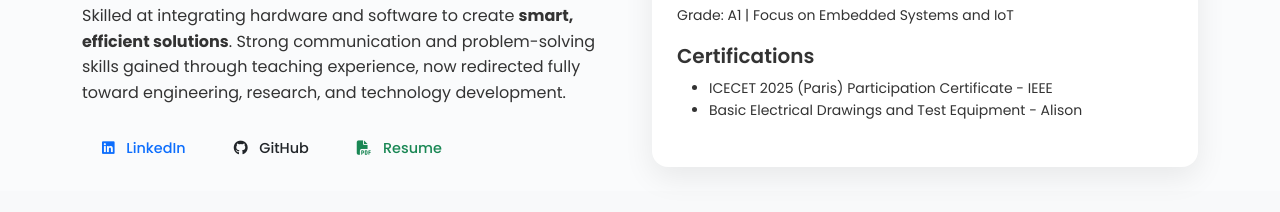
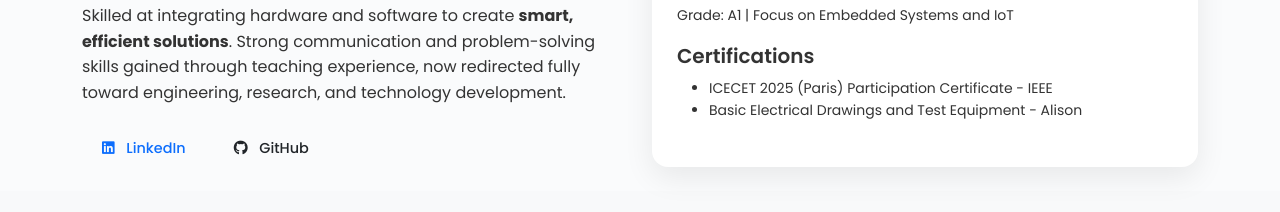
Before and after one commit to Engr-Sajjad/portfolio, a plain HTML site: page index.html in a window 1280 px wide. Shown: the part 1220-1432 px from the top of the page. Drawn offline with nearby package versions, Linux system fonts and the light colour scheme.

Commit message:
Update index.html

```diff
--- a/index.html
+++ b/index.html
@@ -596,9 +596,6 @@
                         <a href="#" class="btn btn-outline-dark btn-modern">
                             <i class="fab fa-github me-2"></i> GitHub
                         </a>
-                        <a href="#" class="btn btn-outline-success btn-modern">
-                            <i class="fas fa-file-pdf me-2"></i> Resume
-                        </a>
                     </div>
                 </div>
                 <div class="col-lg-6 mt-4 mt-lg-0">
```
